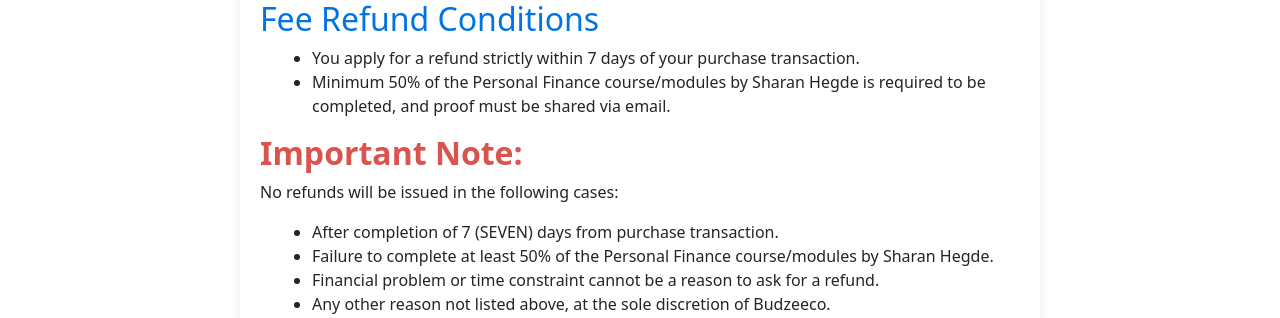
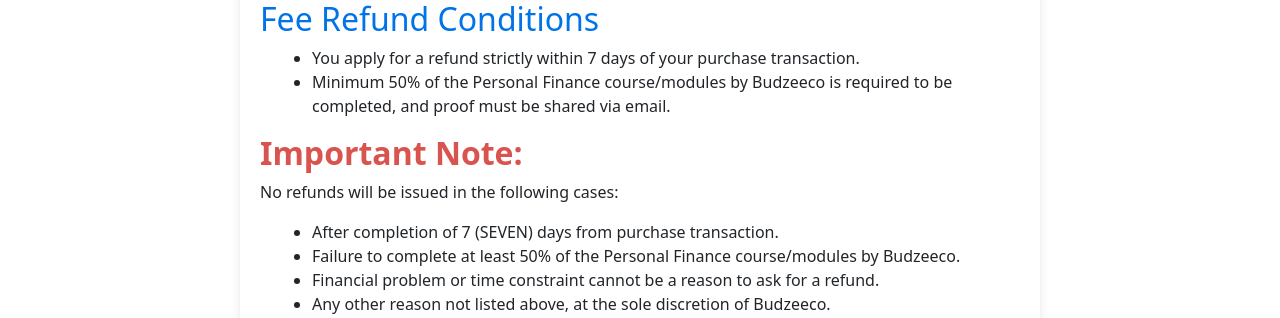
Before and after one commit to Akashmitoms/budzeeco_2.0, a Vue app: page /refundPolicy in a window 1280 px wide. Shown: the part 422-740 px from the top of the page. Built offline with nearby package versions, Linux system fonts and the light colour scheme; a web font is replaced by a local one.

Commit message:
correction in refund policy.

```diff
--- a/src/components/RefundPolicy.vue
+++ b/src/components/RefundPolicy.vue
@@ -24,7 +24,7 @@
           transaction.
         </li>
         <li>
-          Minimum 50% of the Personal Finance course/modules by Sharan Hegde is
+          Minimum 50% of the Personal Finance course/modules by Budzeeco is
           required to be completed, and proof must be shared via email.
         </li>
       </ul>
@@ -35,7 +35,7 @@
         <li>After completion of 7 (SEVEN) days from purchase transaction.</li>
         <li>
           Failure to complete at least 50% of the Personal Finance
-          course/modules by Sharan Hegde.
+          course/modules by Budzeeco.
         </li>
         <li>
           Financial problem or time constraint cannot be a reason to ask for a
```
